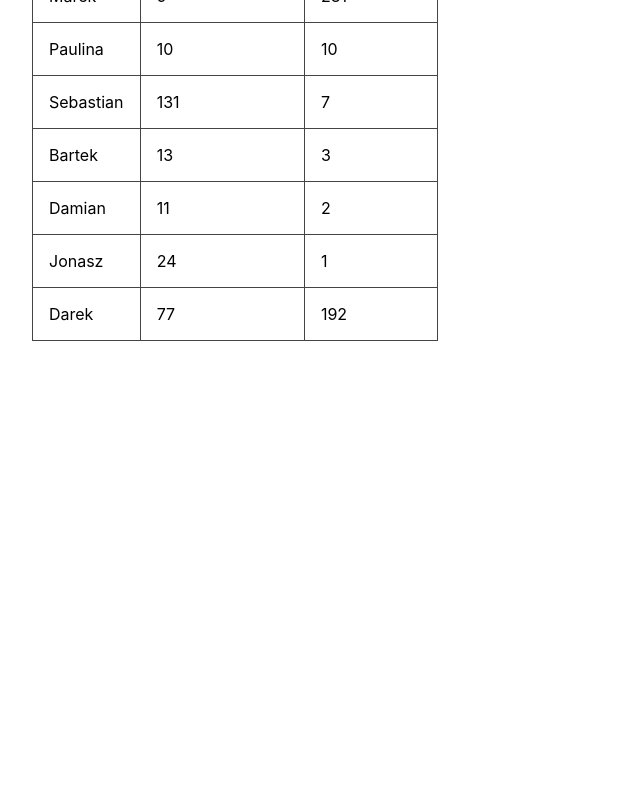
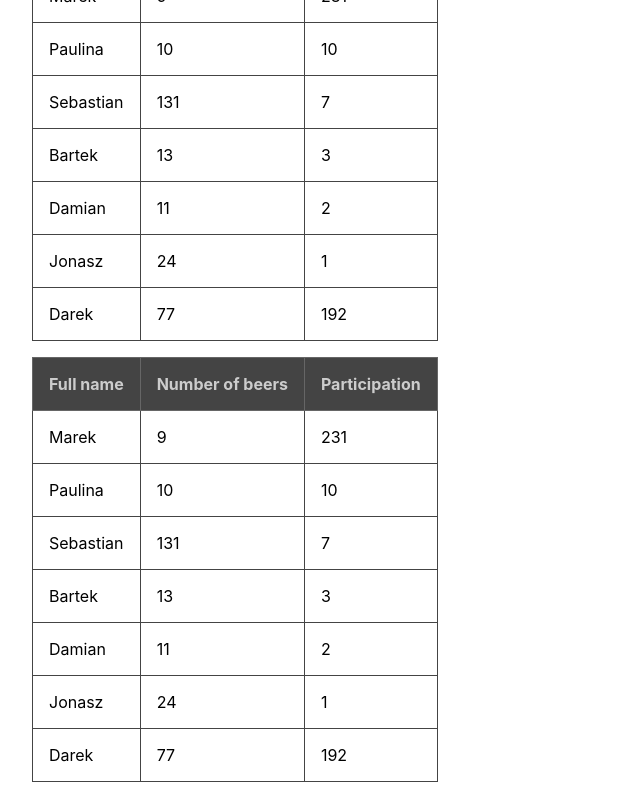
Before and after one commit to argasek/codebrainers-2020-09, a React (Create React App) app: page / in a window 1280 px wide. Shown: the part 557-1357 px from the top of the page, without its empty margins (0-640 px from the left). Before the commit the page ends 946 px from the top, so only its background shows below. Built offline with nearby package versions, Linux system fonts and the light colour scheme.

Commit message:
Add sortBy method

```diff
--- a/src/App.js
+++ b/src/App.js
@@ -6,8 +6,10 @@ import {codebrainersStudents} from "./models/student";
 function App() {
     return (
         <div>
-            <StudentList students={codebrainersStudents}/>
-            <StudentList students={codebrainersStudents}/>
+            <StudentList students={codebrainersStudents} sortBy='fullName'/>
+            <StudentList students={codebrainersStudents} sortBy="participationCount"/>
+            <StudentList students={codebrainersStudents} sortBy='numberOfBeers'/>
+
         </div>
     );
 }
--- a/src/components/StudentList.js
+++ b/src/components/StudentList.js
@@ -6,6 +6,8 @@ import StudentRow from "./StudentRow";
 
 function StudentList(props) {
     const students = props.students;
+    const sortBy =props.sortBy;
+    console.log(props);
 
     return (
         <table className='student-table' cellSpacing="0" cellPadding="0">
@@ -18,7 +20,7 @@ function StudentList(props) {
             </thead>
             <tbody>
             {
-            students.map(student => <StudentRow student={student}/> )
+            students.map((student, index) => <StudentRow student={student} key={index}/> )
             }
             </tbody>
         </table>
```
